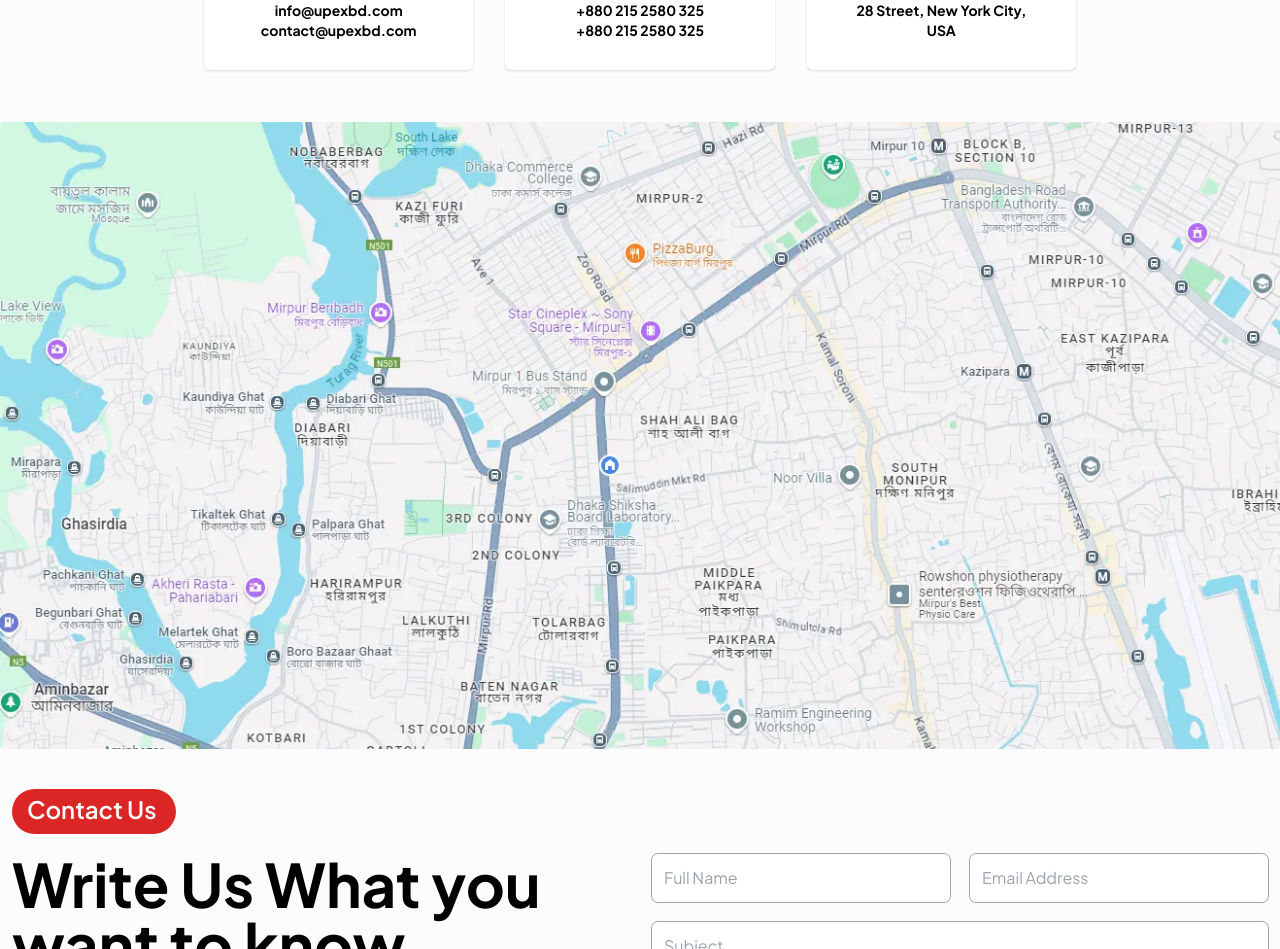
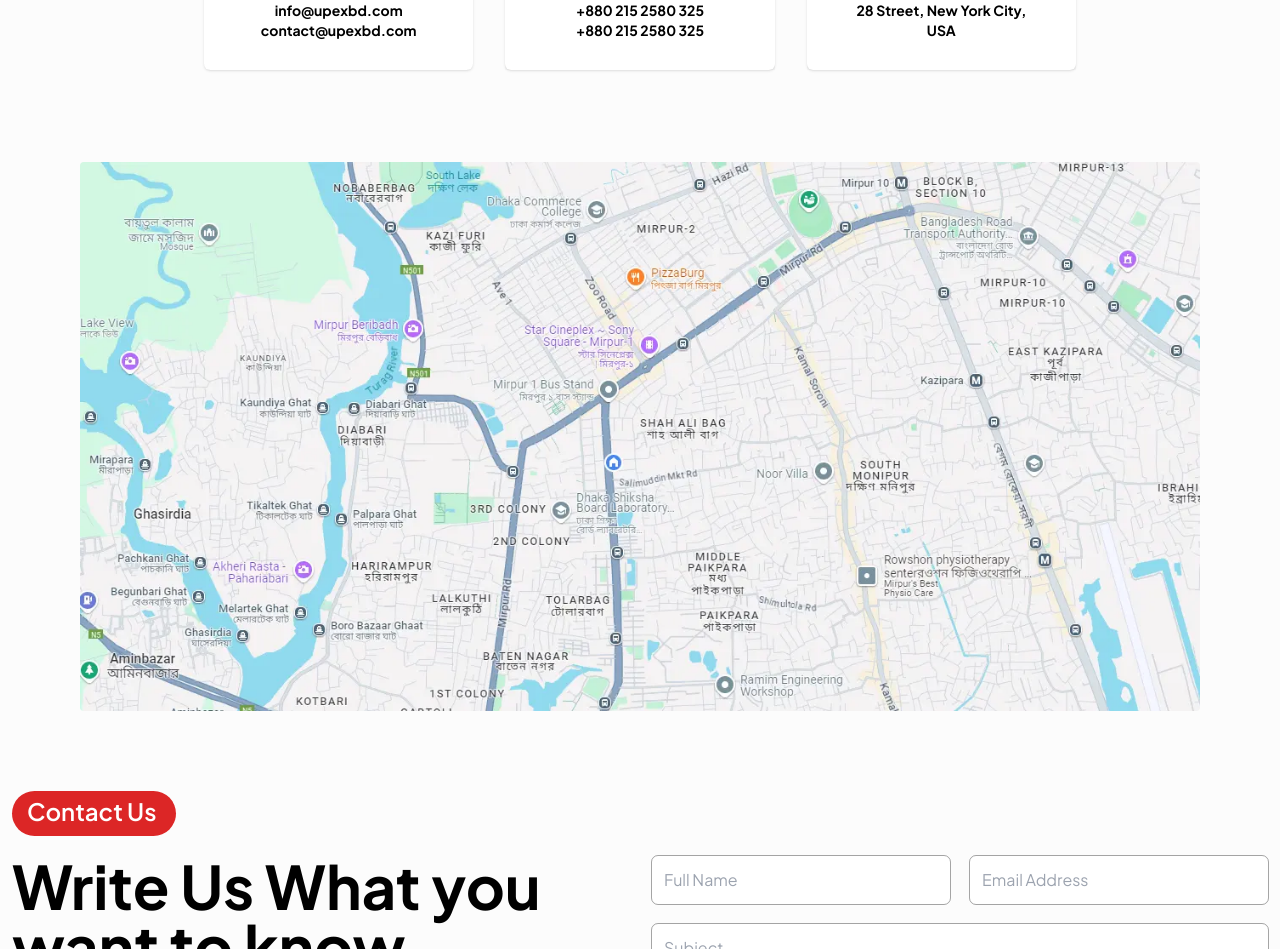
Before and after one commit to fzsf163/delivery-site, a React (Vite) app: page /contact in a window 1280 px wide. Shown: the part 960-1909 px from the top of the page. Built offline with nearby package versions, Linux system fonts and the light colour scheme.

Commit message:
image scaling done

```diff
--- a/src/components/contact/map.tsx
+++ b/src/components/contact/map.tsx
@@ -1,9 +1,7 @@
-import map from "../../assets/contact/map/image 1.webp";
-
 function MapOfLocation() {
   return (
-    <div className="mx-auto w-fit p-4 xl:p-0">
-      <img src={map} alt="" className="rounded" />
+    <div className="sm:m-20 mx-auto h-full w-fit overflow-hidden">
+      <img src={"map.webp"} alt="" className="scale-150 sm:scale-100 rounded" />
     </div>
   );
 }
--- a/src/routes/contact.tsx
+++ b/src/routes/contact.tsx
@@ -8,7 +8,9 @@ function Contact() {
     <div className="space-y-10">
       <ContactHero></ContactHero>
       <BoxForContact></BoxForContact>
-      <MapOfLocation></MapOfLocation>
+      <div className="p-4 xl:p-0">
+        <MapOfLocation></MapOfLocation>
+      </div>
       <ContactForm></ContactForm>
     </div>
   );
```
Also changed, not shown: public/map.webp (renamed from src/assets/contact/map/image 1.webp).
